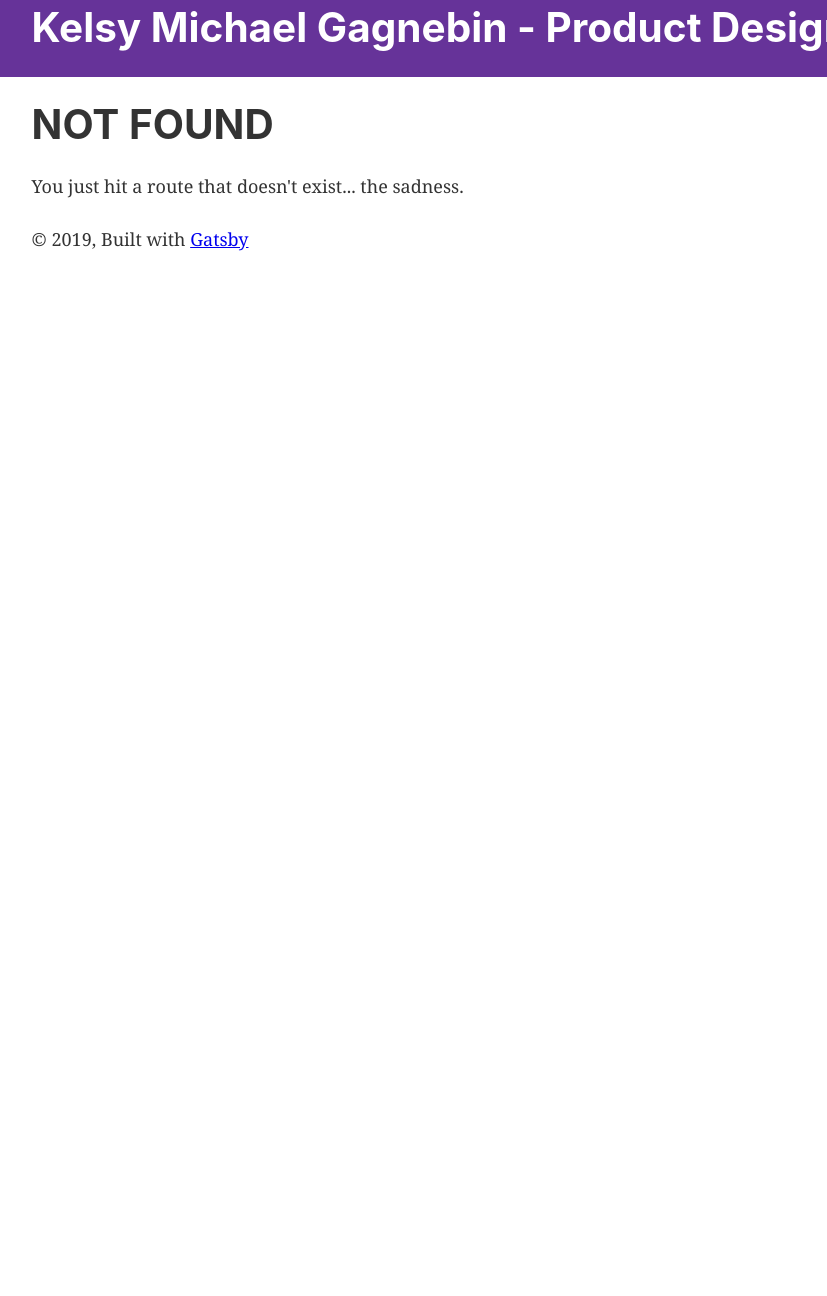
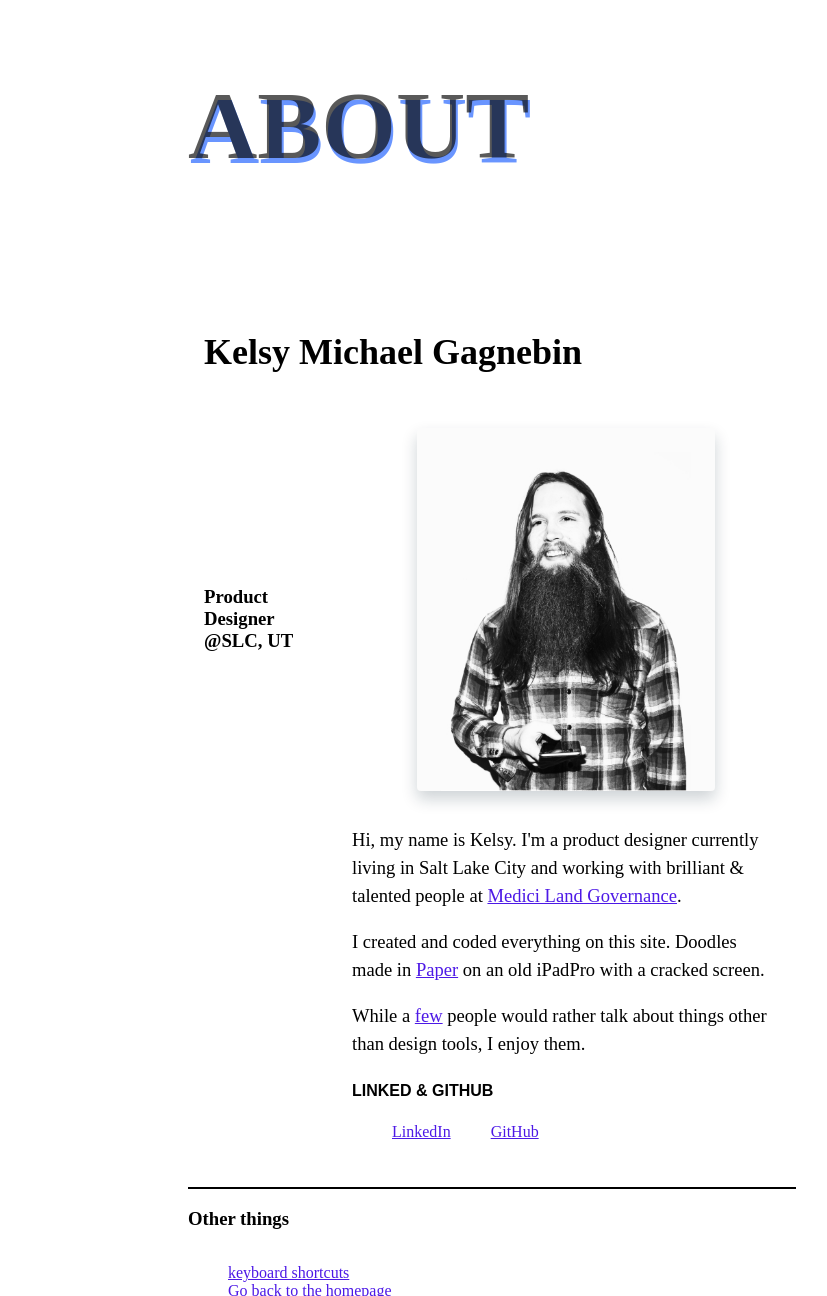
Before and after one commit to kelsymichael/kelsymichael.github.io, a Gatsby site: page /about in a window 1280 px wide. Before the commit this address had no page. Shown: the part 20-1316 px from the top of the page, without its empty margins (148-975 px from the left). Before the commit the page ends 800 px from the top, so only its background shows below. Built offline with nearby package versions, Linux system fonts and the light colour scheme; Gatsby itself is replaced by a stand-in of ours.

Commit message:
Checkpoint before building out structure
- Create About page (wip)
- Next steps is to build out skelington pages out

```diff
--- a/src/components/layout.css
+++ b/src/components/layout.css
@@ -199,7 +199,8 @@ html {
   box-sizing: inherit;
 }
 body {
-  color: hsla(0, 0%, 0%, 0.8);
+  background-color:  #f8f9fa;
+  color: #232323;
   font-family: georgia, serif;
   font-weight: normal;
   word-wrap: break-word;
--- a/src/components/layout.js
+++ b/src/components/layout.js
@@ -9,7 +9,7 @@ import React from "react"
 import PropTypes from "prop-types"
 import { StaticQuery, graphql } from "gatsby"
 
-import Header from "./header"
+// import Header from "./header"
 import "./layout.css"
 
 const Layout = ({ children }) => (
@@ -25,7 +25,7 @@ const Layout = ({ children }) => (
     `}
     render={data => (
       <>
-        <Header siteTitle={data.site.siteMetadata.title} />
+        {/* <Header siteTitle={data.site.siteMetadata.title} /> */}
         <div
           style={{
             margin: `0 auto`,
--- /dev/null
+++ b/src/pages/about.js
@@ -0,0 +1,196 @@
+import React from "react"
+import { Link } from "gatsby"
+import styled from "styled-components"
+
+import SEO from "../components/seo"
+
+import self from "../images/self.jpg"
+
+export const PageWrapper = styled.div`
+  box-sizing: border-box;
+  margin: 0 auto;
+  max-width: 624px;
+  margin: 0 auto;
+  padding: 18px 8px;
+  max-height: 100vh;
+  a {
+    color: hsl(255, 80%, 50%, 1);
+    transition: color 300ms ease-in-out;
+  }
+  a:hover {
+    color: hsl(255, 100%, 20%, 0.5);
+  }
+
+  aside {
+    margin-bottom: 2.5rem;
+  }
+  header {
+    text-align: right;
+  }
+
+  .sticky-footer {
+    height: 32px;
+    position: sticky;
+    bottom: 0;
+    background: rgba(255, 255, 255, 0.8);
+    padding-right: 16px;
+  }
+`
+export const PageTitle = styled.h1`
+  font-weight: 900;
+  font-size: 6rem;
+  text-transform: uppercase;
+  color: rgba(6, 6, 6, 0.666);
+  text-shadow: #6995ff 2px 5px;
+  transition: all 300ms ease-in-out;
+`
+
+const ContentWrapper = styled.div`
+  padding: 16px 16px 0;
+  display: grid;
+  grid-gap: 1rem;
+  grid-template-columns: 1fr 1fr 1fr 1fr;
+  grid-template-rows: repeat(auto-fit, minmax(80px, 150px));
+  .self__title {
+    font-size: 2.25rem;
+    grid-column: 1 / span 4;
+    grid-row: 1;
+    align-self: center;
+    margin-bottom: 0;
+
+    font-weight: 900;
+  }
+  .self__description {
+    grid-row: 2;
+    align-self: center;
+    margin-bottom: 0;
+  }
+  .self__img {
+    background: #fbfbfb;
+    border-radius: 4px;
+    min-width: 200px;
+    max-width: 250px;
+    grid-column: 2 / span 3;
+    align-self: center;
+    padding: 24px 24px 0;
+    justify-self: center;
+    box-shadow: 0px 8px 16px rgba(8, 35, 48, 0.2);
+    transition: all 300ms ease-in-out;
+    :hover {
+      transform: scale(0.99);
+      box-shadow: 0px 8px 16px rgba(8, 35, 48, 0);
+    }
+  }
+  .self__blurb {
+    grid-column: 2 / span 3;
+    grid-row: 3;
+    font-size: 1.16rem;
+    line-height: 1.5;
+    @media (max-width: 375px) {
+      font-size: 1.24rem;
+      grid-column: 1 / span 4;
+    }
+  }
+
+  .self__links {
+    list-style: none;
+    margin-left: 0;
+    font-size: 1rem;
+  }
+
+  li {
+    display: inline;
+  }
+
+  li ~ li {
+    margin-left: 40px;
+  }
+
+  .link {
+    text-transform: uppercase;
+    font-size: 1rem;
+    font-family: sans-serif;
+    font-weight: 700;
+  }
+`
+
+const PageLinks = styled.footer`
+  display: flex;
+  flex-flow: column wrap;
+  border-top: 2px solid black;
+  margin-top: 24px;
+  ul {
+    list-style-type: none;
+    margin-left: 0;
+  }
+
+  a {
+    width: 100%;
+    border-radius: 4px;
+    margin-bottom: 16px;
+  }
+`
+
+const AboutPage = () => (
+  <PageWrapper>
+    <SEO title="About" />
+    <PageTitle>About</PageTitle>
+    <ContentWrapper>
+      <img
+        className="self__img"
+        src={self}
+        alt="kelsy gagnebin holding a phone to indicate he's obviously a serious product designer"
+      />
+      <h2 className="self__title">Kelsy Michael Gagnebin</h2>
+      <h3 className="self__description">
+        Product Designer <span className="">@SLC, UT</span>
+      </h3>
+      <div className="self__blurb">
+        <p>
+          Hi, my name is Kelsy. I'm a product designer currently living in Salt
+          Lake City and working with brilliant & talented people at{" "}
+          <a href="https://www.mediciland.com/">Medici Land Governance</a>.
+        </p>
+        <p>
+          I created and coded everything on this site. Doodles made in{" "}
+          <a href="https://paper.bywetransfer.com/">Paper</a> on an old iPadPro
+          with a cracked screen.
+        </p>
+        <p>
+          While a{" "}
+          <a href="https://uxdesign.cc/what-id-rather-talk-about-when-you-ask-me-about-design-tools-de9540c27460">
+            few
+          </a>{" "}
+          people would rather talk about things other than design tools, I enjoy
+          them.
+        </p>
+
+        <p>
+          <span className="link">Linked & Github</span>
+          <ul className="self__links">
+            <li>
+              <a href="https://www.linkedin.com/in/kelsygagnebin/">LinkedIn</a>
+            </li>
+            <li>
+              <a href="https://github.com/kelsymichael">GitHub</a>
+            </li>
+          </ul>
+        </p>
+      </div>
+    </ContentWrapper>
+
+    <PageLinks>
+      <h3>Other things</h3>
+      <ul>
+        <li>
+          <Link to="/shortcuts/">keyboard shortcuts</Link>
+        </li>
+        <li>
+          <Link to="/">Go back to the homepage</Link>
+        </li>
+      </ul>
+    </PageLinks>
+  </PageWrapper>
+)
+
+export default AboutPage
--- a/src/pages/index.js
+++ b/src/pages/index.js
@@ -8,9 +8,9 @@ import SEO from "../components/seo"
 const IndexPage = () => (
   <Layout>
     <SEO title="Home" />
-    <h1>Hi people</h1>
-    <p>Welcome to your new Gatsby site.</p>
-    <p>Now go build something great.</p>
+    <h1>Hi, my name is Kelsy</h1>
+    <p>I'm a product designer living in Salt Lake City, UT.</p>
+    <p></p>
     <div style={{ maxWidth: `300px`, marginBottom: `1.45rem` }}>
       <Image />
     </div>
```
Also changed, not shown: src/components/card.js (added, +16 -0 lines), src/pages/aabout.js (added, +147 -0 lines), src/pages/page-2.js (+100 -2 lines), src/pages/shortcuts.js (added, +44 -0 lines), src/images/self.jpg (added).
